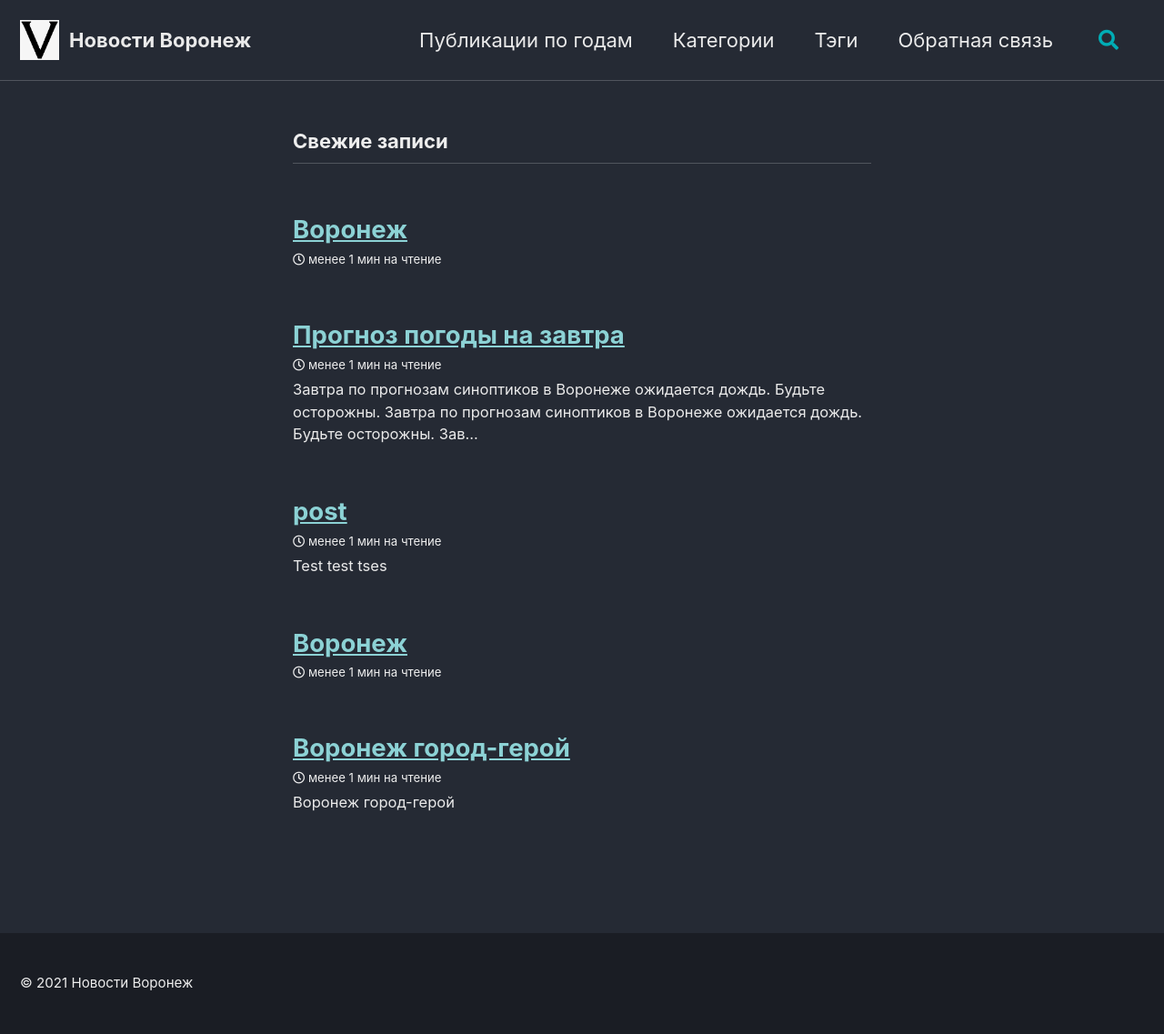
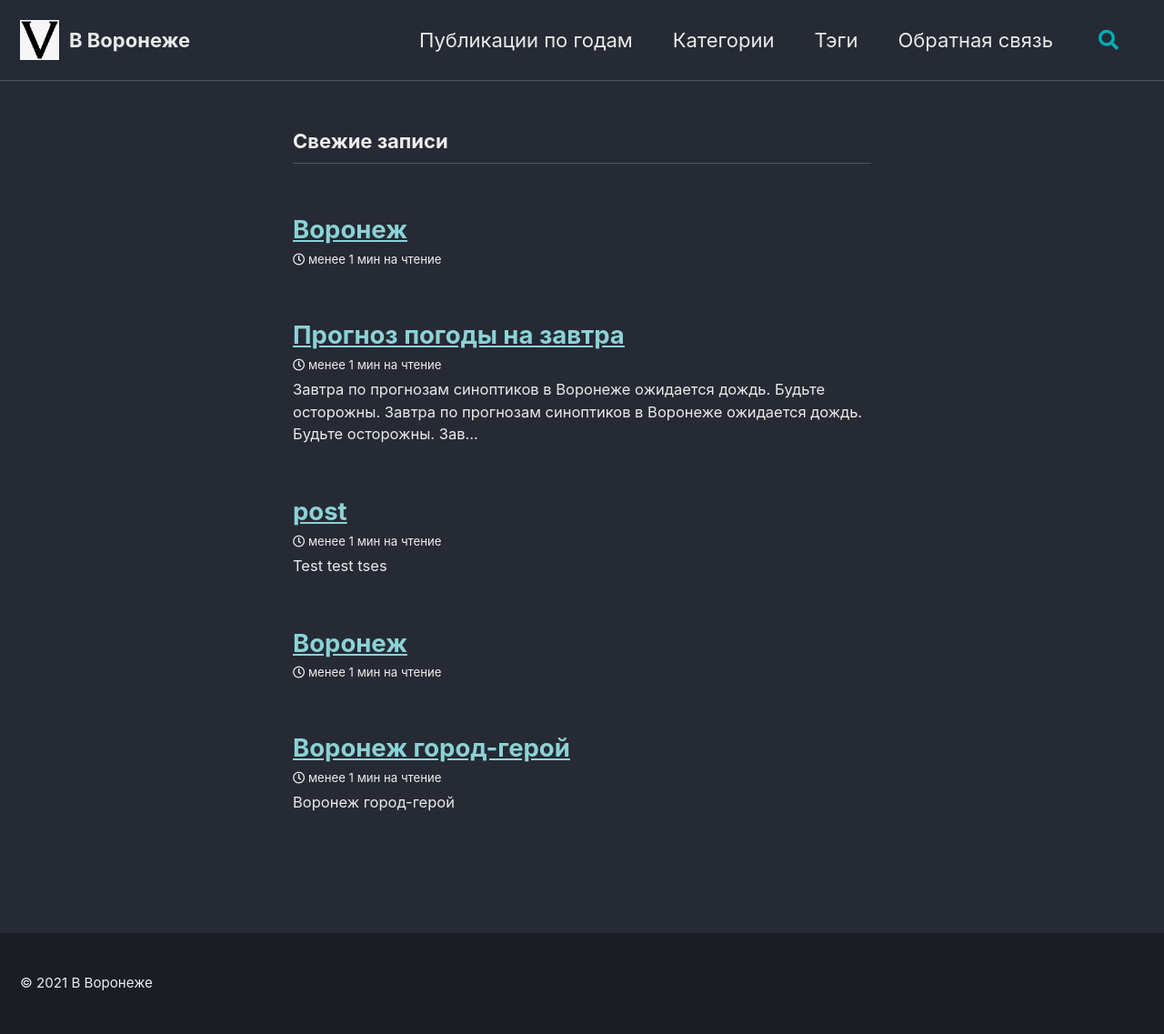
Before and after one commit to anonuser01234/anonuser01234.github.io, a Jekyll site: the page built from index.html, in a window 1280 px wide. Shown: the whole page at 91% size. Built offline with Jekyll 4.4.1, drawn with Linux system fonts in a browser that asks for light colours; cached includes are drawn as plain includes; the list of posts is cut into pages by our own code.

Commit message:
Update _config.yml

```diff
--- a/_config.yml
+++ b/_config.yml
@@ -16,7 +16,7 @@
 locale: "ru"
 logo:  "/assets/images/v.png"
 url: "https://voronezh.xyz"
-title: Новости Воронеж
+title: В Воронеже
 email:
 description: >- # this means to ignore newlines until "baseurl:"
   Новости Воронеж | Все о Воронеже.
```
